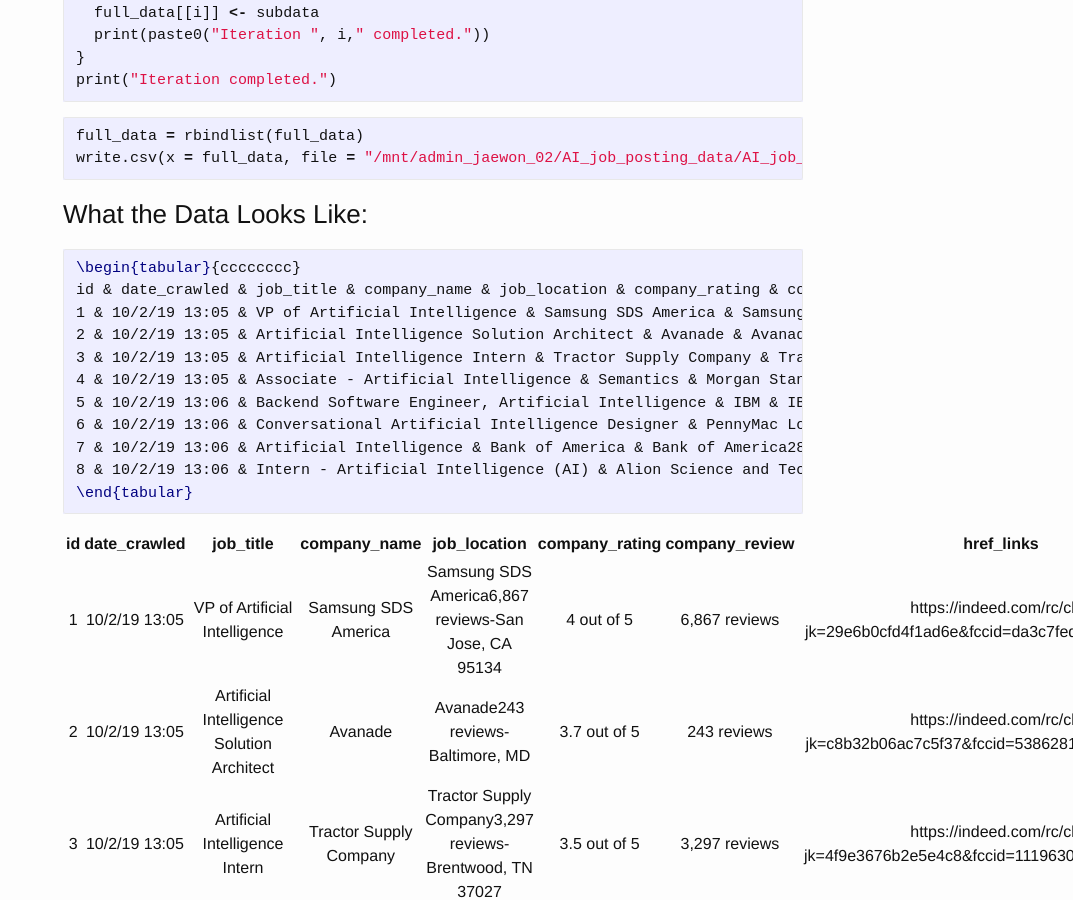
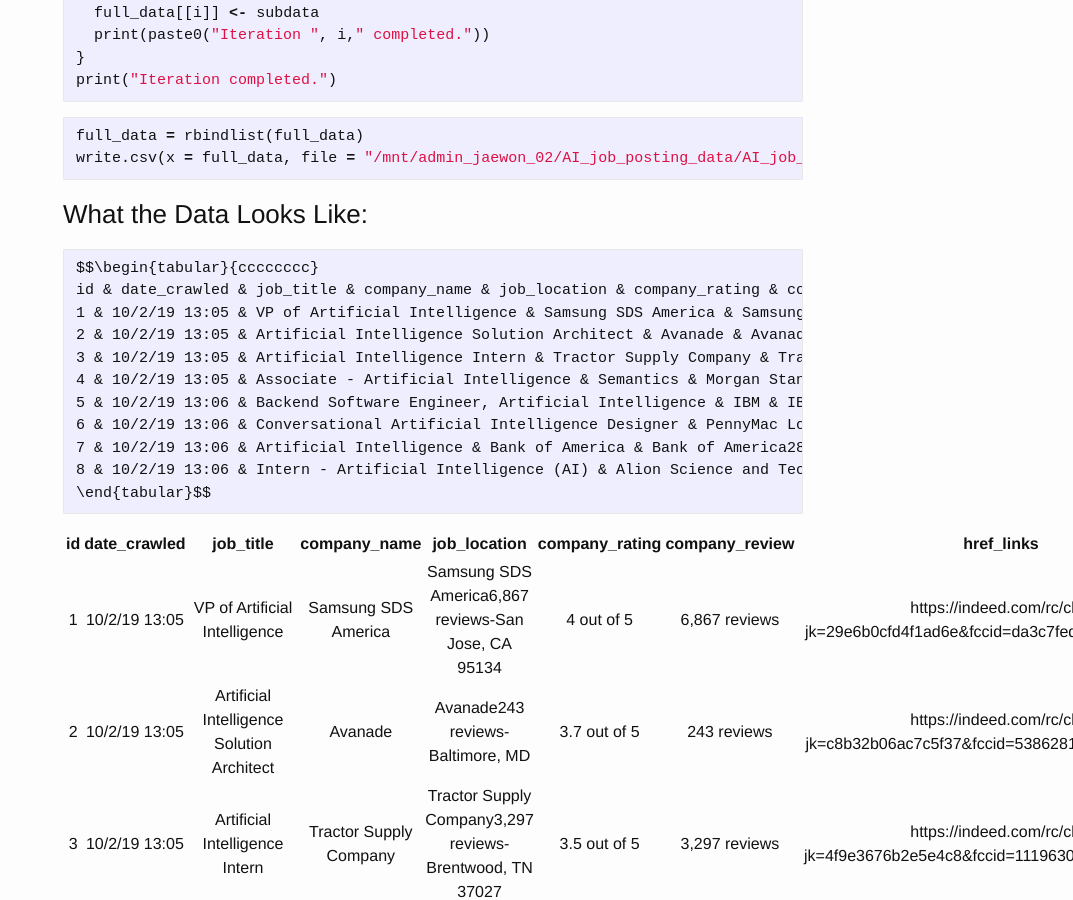
Before and after one commit to j1yoo/j1yoo.github.io, a Jekyll site: the page built from _posts/2019-10-03-scraping-online-job-posting-data.md, in a window 1280 px wide and 900 px high, scrolled down 2453 px. Shown: the whole window, without its empty margins (207-1280 px from the left). Built offline with Jekyll 4.4.1, drawn with Linux system fonts in a browser that asks for light colours.

Commit message:
Update 2019-10-03-scraping-online-job-posting-data.md

````diff
--- a/_posts/2019-10-03-scraping-online-job-posting-data.md
+++ b/_posts/2019-10-03-scraping-online-job-posting-data.md
@@ -115,8 +115,8 @@
 
 ### What the Data Looks Like:
 
-```latex
-\begin{tabular}{cccccccc}
+```
+$$\begin{tabular}{cccccccc}
 id & date_crawled & job_title & company_name & job_location & company_rating & company_review & href_links \\
 1 & 10/2/19 13:05 & VP of Artificial Intelligence & Samsung SDS America & Samsung SDS America6,867 reviews-San Jose, CA 95134 & 4 out of 5 & 6,867 reviews & https://indeed.com/rc/clk?jk=29e6b0cfd4f1ad6e&fccid=da3c7fed78dd1607&vjs=3 \\
 2 & 10/2/19 13:05 & Artificial Intelligence Solution Architect & Avanade & Avanade243 reviews-Baltimore, MD & 3.7 out of 5 & 243 reviews & https://indeed.com/rc/clk?jk=c8b32b06ac7c5f37&fccid=5386281035076fdf&vjs=3 \\
@@ -126,7 +126,7 @@
 6 & 10/2/19 13:06 & Conversational Artificial Intelligence Designer & PennyMac Loan Services, LLC & PennyMac Loan Services, LLC267 reviews-Plano, TX & 3.1 out of 5 & 267 reviews & https://indeed.com/rc/clk?jk=371dc494bc960265&fccid=24c6c21cc329dea7&vjs=3 \\
 7 & 10/2/19 13:06 & Artificial Intelligence & Bank of America & Bank of America28,108 reviews-Charlotte, NC 28255 & 3.8 out of 5 & 28,108 reviews & https://indeed.com/rc/clk?jk=8b653788c51d5ef9&fccid=5bd99dfa21c8a490&vjs=3 \\
 8 & 10/2/19 13:06 & Intern - Artificial Intelligence (AI) & Alion Science and Technology & Alion Science and Technology227 reviews-College Park, MD & 3.5 out of 5 & 227 reviews & https://indeed.com/rc/clk?jk=2638fb51ee02f970&fccid=1f295927bec6a974&vjs=3 \\
-\end{tabular}
+\end{tabular}$$
 ```
 
 |  **id** | **date_crawled** | **job_title** | **company_name** | **job_location** | **company_rating** | **company_review** | **href_links** |
````
